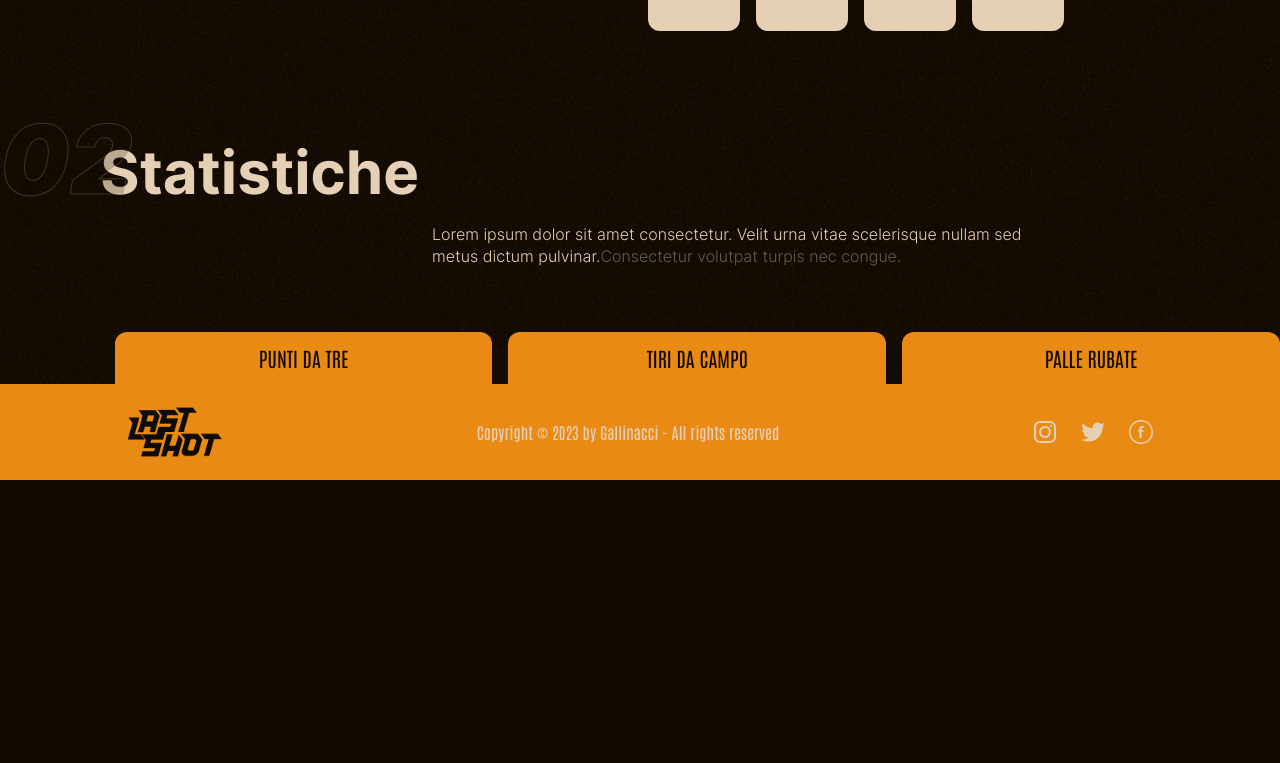
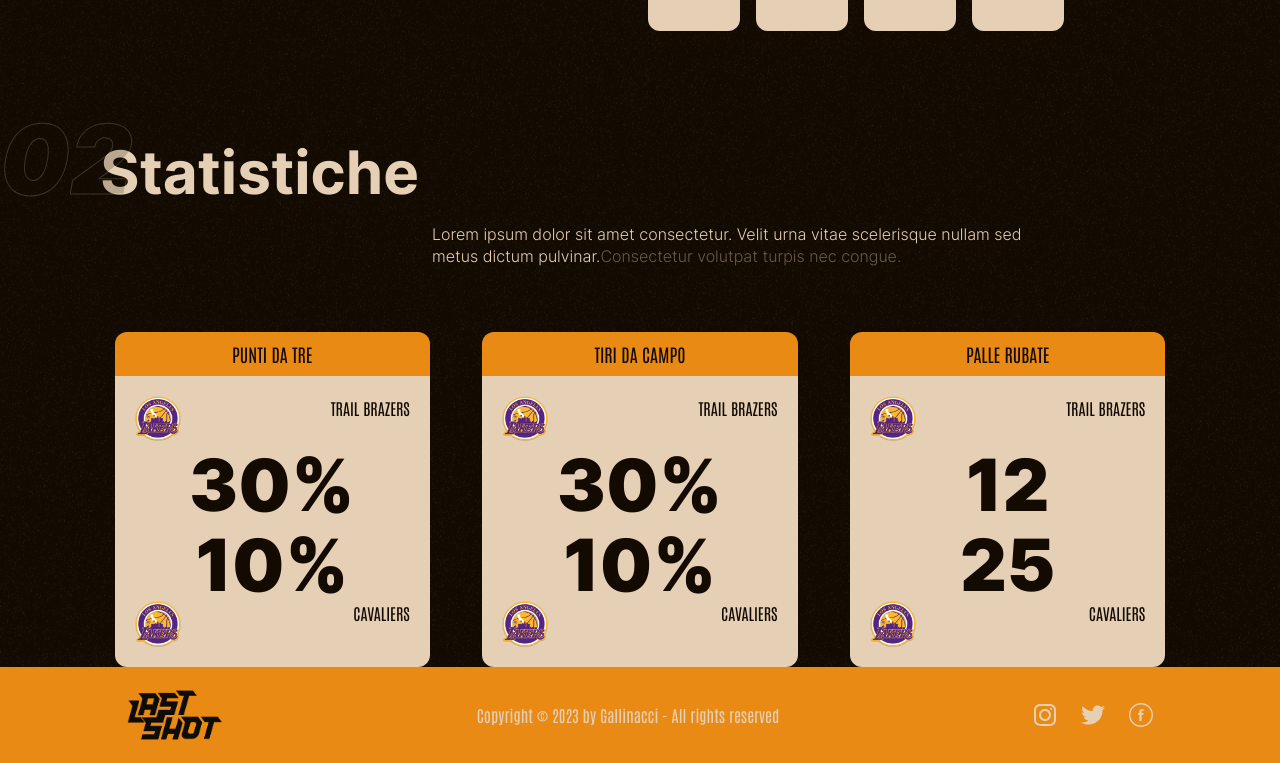
Before and after one commit to leonardoscardoni/IGallinacci, an Angular app in the folder laboratorio integrato/: page /dett in a window 1280 px wide. Shown: the part 894-1657 px from the top of the page. Before the commit the page ends 1374 px from the top, so only its background shows below. Built offline with nearby package versions, Linux system fonts and the light colour scheme.

Commit message:
Statistiche dettaglio partita

```diff
--- a/laboratorio integrato/src/app/components/statistiche-dettaglio-partita/statistiche-dettaglio-partita.component.html
+++ b/laboratorio integrato/src/app/components/statistiche-dettaglio-partita/statistiche-dettaglio-partita.component.html
@@ -1,10 +1,32 @@
 <app-titolo-sezione [numero]="'02'" [titolo]="'Statistiche'" [spiegazione]="'Lorem ipsum dolor sit amet consectetur. Velit urna vitae scelerisque nullam sed metus dictum pulvinar.'" [spanSpiegazione]="'Consectetur volutpat turpis nec congue.'"/>
 
 <div class="container grid grid-cols-12 gap-24">
-        <div class="col-start-2 col-span-11">
-            <div class="flex gap-4 justify-center">
+        <div class="col-start-2 col-span-10">
+            <div class="flex justify-between">
                 <ng-container *ngFor="let tipoDato of a">
-                    <div class="w-1/3 p-3 rounded-t-xl bg-arancio text-xl color-nero text-center">{{tipoDato.titolo.toUpperCase()}}</div>
+                    <div class="w-[30%]">
+                        <div class="p-2 rounded-t-xl bg-arancio text-lg color-nero text-center">{{tipoDato.titolo.toUpperCase()}}</div>
+
+                        <div class="flex flex-wrap p-5 rounded-b-xl bg-bianco text-xl color-nero text-center">
+
+                            <div class="flex w-full">
+                                <img src="{{tipoDato.squadre[0].logo}}" alt="" class="w-2/12">
+                                <p class="w-10/12 text-base text-end">{{tipoDato.squadre[0].nome.toUpperCase()}}</p>
+                            </div>
+                            <div class="w-full mt-2">
+                                <p class="font-inter font-black text-7xl">{{tipoDato.squadre[0].dato}}</p>
+                            </div>
+
+                            <div class="w-full mt-2">
+                                <p class="font-inter font-black text-7xl">{{tipoDato.squadre[1].dato}}</p>
+                            </div>
+                            <div class="flex w-full">
+                                <img src="{{tipoDato.squadre[1].logo}}" alt="" class="w-2/12">
+                                <p class="w-10/12 text-base text-end">{{tipoDato.squadre[1].nome.toUpperCase()}}</p>
+                            </div>
+                        </div>
+
+                    </div>
                 </ng-container>
             </div>
         </div>
```
